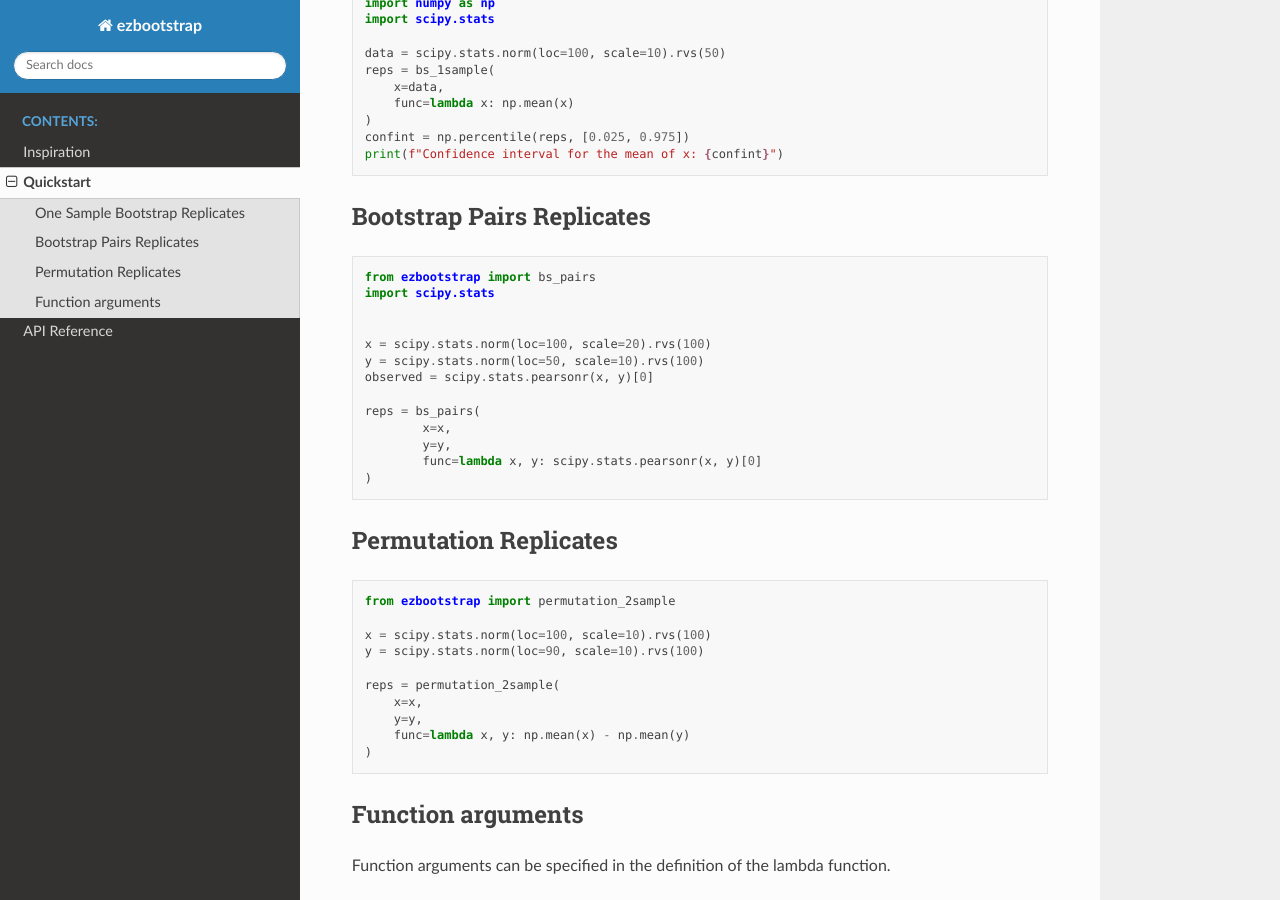
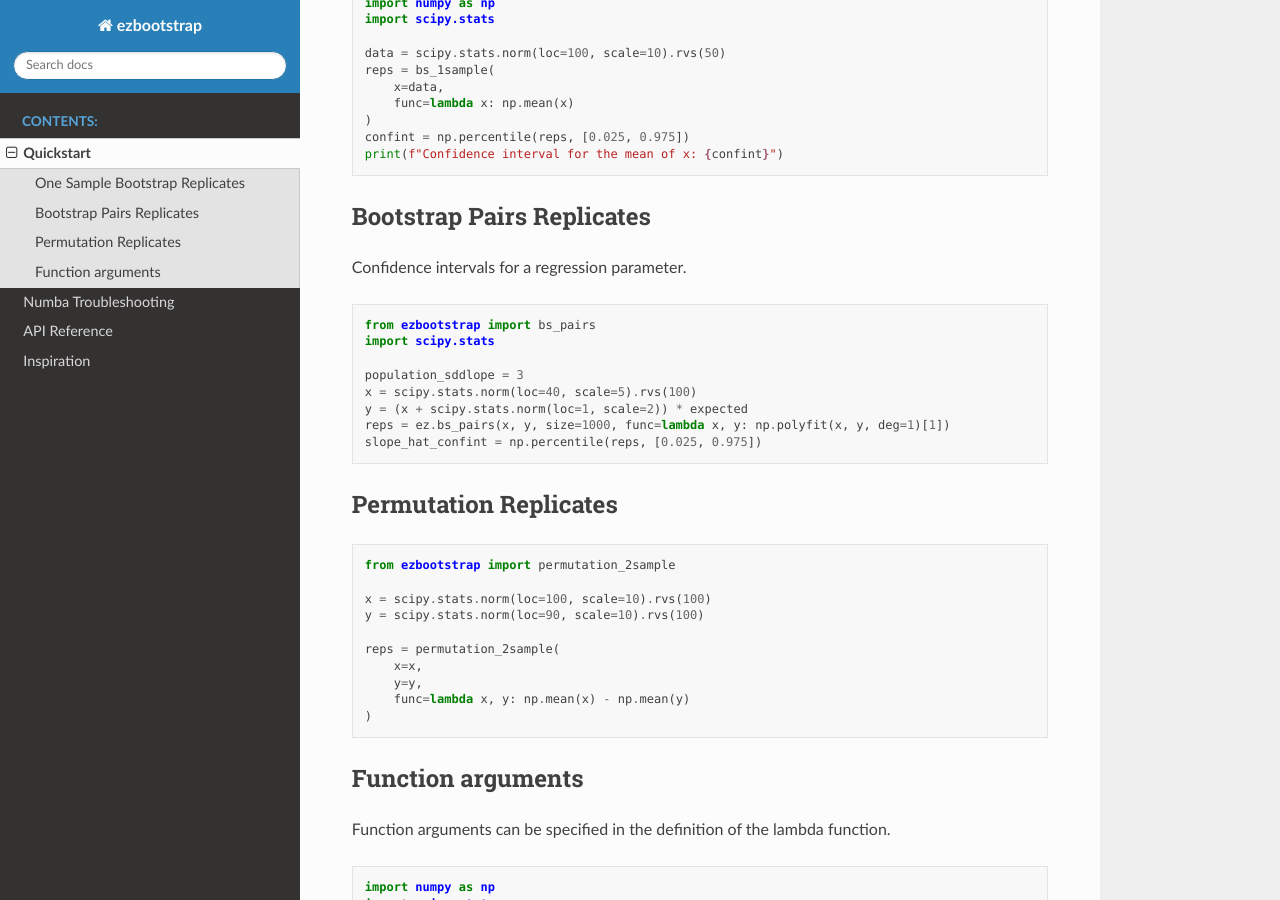
Before and after one commit to Ruairi-osul/ezbootstrap, a Sphinx documentation site: the page built from docs/source/quickstart.rst, in a window 1280 px wide and 900 px high, scrolled down 323 px. Built offline with Sphinx 7.4.7 and the Read the Docs theme 2.0.0, drawn with Linux system fonts in a browser that asks for light colours.

Commit message:
updated docs

```diff
--- a/docs/source/index.rst
+++ b/docs/source/index.rst
@@ -6,9 +6,10 @@ ezbootstrap is a python package for bootstrap statistics.
    :maxdepth: 2
    :caption: Contents:
 
+   quickstart
+   numba_troubleshooting
+   api
    inspiration
-   quickstart
-   api
 
 
 
--- a/docs/source/quickstart.rst
+++ b/docs/source/quickstart.rst
@@ -24,21 +24,18 @@ One Sample Bootstrap Replicates
 Bootstrap Pairs Replicates
 ~~~~~~~~~~~~~~~~~~~~~~~~~~~~~~~~~~~~
 
+Confidence intervals for a regression parameter.
+
 ::
 
     from ezbootstrap import bs_pairs
     import scipy.stats
 
-
-    x = scipy.stats.norm(loc=100, scale=20).rvs(100)
-    y = scipy.stats.norm(loc=50, scale=10).rvs(100)
-    observed = scipy.stats.pearsonr(x, y)[0]
-
-    reps = bs_pairs(
-            x=x,
-            y=y,
-            func=lambda x, y: scipy.stats.pearsonr(x, y)[0]
-    )
+    population_sddlope = 3
+    x = scipy.stats.norm(loc=40, scale=5).rvs(100)
+    y = (x + scipy.stats.norm(loc=1, scale=2)) * expected
+    reps = ez.bs_pairs(x, y, size=1000, func=lambda x, y: np.polyfit(x, y, deg=1)[1])
+    slope_hat_confint = np.percentile(reps, [0.025, 0.975])
 
 
 Permutation Replicates
```
Also changed, not shown: docs/source/numba_troubleshooting.rst (added, +9 -0 lines), 1 other file.
